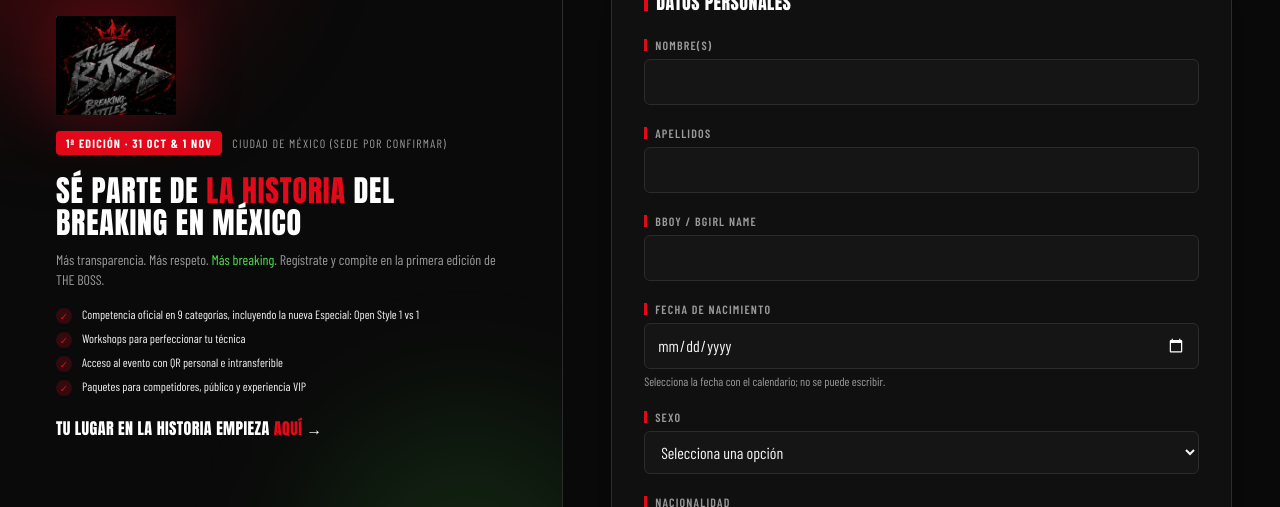
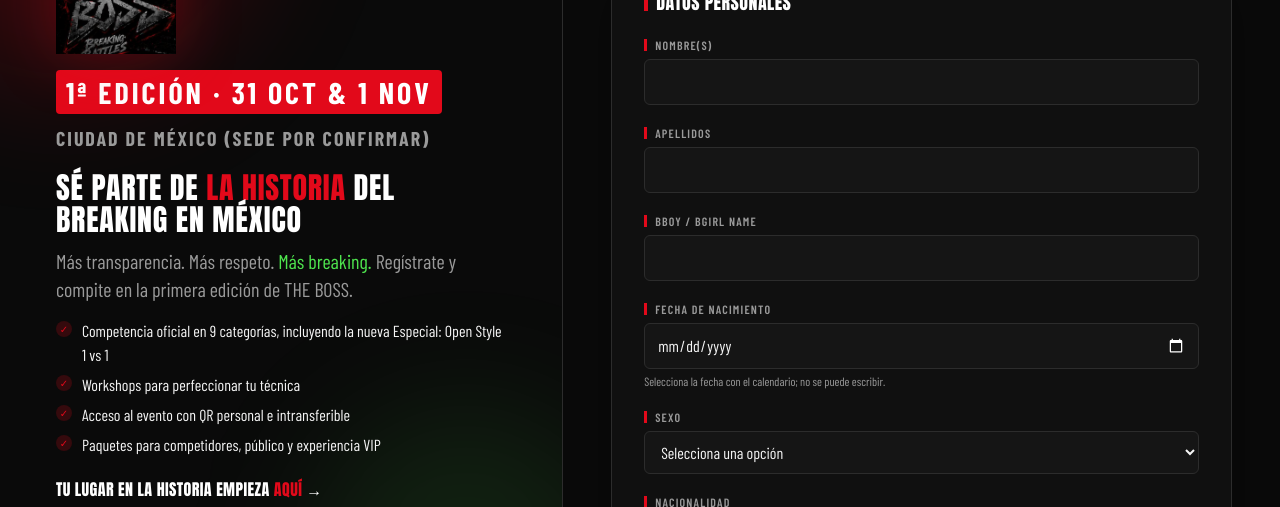
Before and after one commit to davidPromontor27Farias/sistema-jueceo, a Next.js app in the folder frontend/: page /registro in a window 1280 px wide. Shown: the part 172-679 px from the top of the page. Built offline with nearby package versions, Linux system fonts and the light colour scheme; no server answers.

Commit message:
Nuevos cambios realizados

```diff
--- a/frontend/src/app/registro/page.tsx
+++ b/frontend/src/app/registro/page.tsx
@@ -107,12 +107,12 @@
                         <Image
                             src="/the-boss-logo.png"
                             alt="THE BOSS — Breaking Battles"
-                            width={200}
-                            height={166}
+                            width={300}
+                            height={200}
                             priority
                             className="drop-shadow-[0_0_25px_rgba(226,9,26,0.25)]"
                         />
-                        <span className="mt-4 inline-block rounded bg-boss-red px-3 py-1 text-xs font-bold uppercase tracking-widest text-white">
+                        <span className="mt-4 text-2xl inline-block rounded bg-boss-red px-3 py-1 font-bold uppercase tracking-widest text-white">
                             1ª Edición · 31 Oct &amp; 1 Nov
                         </span>
                         <span className="mt-2 text-xs uppercase tracking-widest text-boss-gray">{SEDE_EVENTO}</span>
@@ -212,24 +212,24 @@
                 />
 
                 <div className="mt-4 flex flex-wrap items-center gap-2.5">
-                    <span className="inline-block rounded bg-boss-red px-2.5 py-1 text-xs font-bold uppercase tracking-widest text-white">
+                    <span className="inline-block rounded bg-boss-red px-2.5 py-1 text-3xl font-bold uppercase tracking-widest text-white">
                         1ª Edición · 31 Oct &amp; 1 Nov
                     </span>
-                    <span className="text-xs uppercase tracking-widest text-boss-gray">{SEDE_EVENTO}</span>
+                    <span className="text-xl font-bold uppercase tracking-widest text-boss-gray">{SEDE_EVENTO}</span>
                 </div>
 
                 <h1 className="mt-5 font-display text-2xl uppercase leading-[1.05] tracking-wide text-white xl:text-3xl">
                     Sé parte de <span className="text-boss-red">la historia</span> del breaking en México
                 </h1>
 
-                <p className="mt-3 max-w-md text-sm text-boss-gray">
+                <p className="mt-3 max-w-md text-sm text-boss-gray text-xl">
                     Más transparencia. Más respeto. <span className="text-boss-green">Más breaking.</span> Regístrate
                     y compite en la primera edición de THE BOSS.
                 </p>
 
                 <ul className="mt-4 space-y-1.5">
                     {RAZONES_PARA_INSCRIBIRTE.map((razon) => (
-                        <li key={razon} className="flex items-start gap-2.5 text-xs text-foreground">
+                        <li key={razon} className="flex items-start gap-2.5 text-middle] text-foreground">
                             <span className="mt-0.5 flex h-4 w-4 shrink-0 items-center justify-center rounded-full bg-boss-red/20 text-[10px] text-boss-red">
                                 ✓
                             </span>
```
